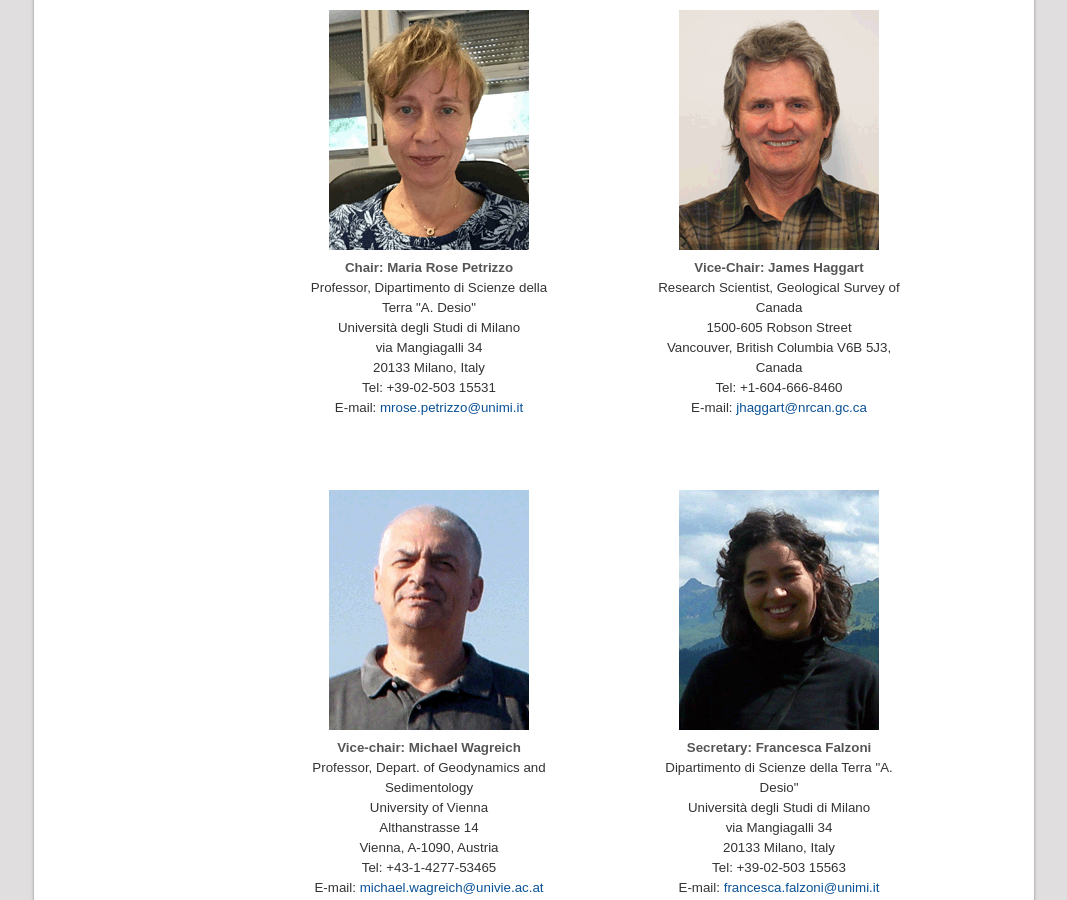
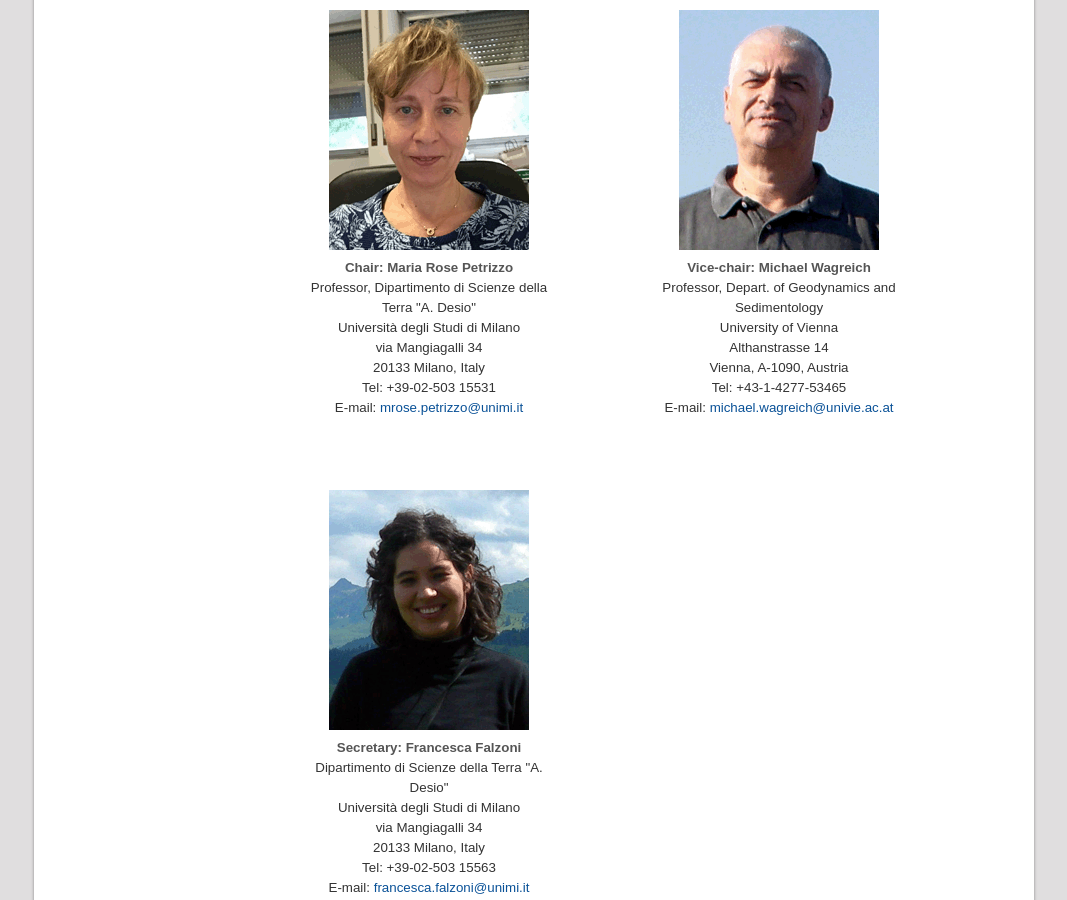
Before and after one commit to i-c-stratigraphy/i-c-stratigraphy.github.io, a Jekyll site: the page built from pages/subcommissions.md, in a window 1280 px wide and 900 px high, scrolled down 13249 px. Shown: the whole window, without its empty margins (106-1173 px from the left). Built offline with Jekyll 4.4.1, drawn with Linux system fonts in a browser that asks for light colours.

Commit message:
removed Janes Haggart from Cretateous

```diff
--- a/pages/subcommissions.md
+++ b/pages/subcommissions.md
@@ -537,18 +537,6 @@ The seventeen subject subcommissions of ICS are:
 </div>
 
 <div class="person">
-    <img src="/images/person-haggart.gif" alt="" />
-    <h4>Vice-Chair: James Haggart</h4>
-    <p>
-        Research Scientist, Geological Survey of Canada<br />
-        1500-605 Robson Street<br />
-        Vancouver, British Columbia V6B 5J3, Canada<br />
-        Tel: +1-604-666-8460<br />
-        E-mail: <a href="mailto:jhaggart@nrcan.gc.ca">jhaggart@nrcan.gc.ca</a>
-    </p>
-</div>
-
-<div class="person">
     <img src="/images/person-wagreich.gif" alt="" />
     <h4>Vice-chair: Michael Wagreich</h4>
     <p>
```
